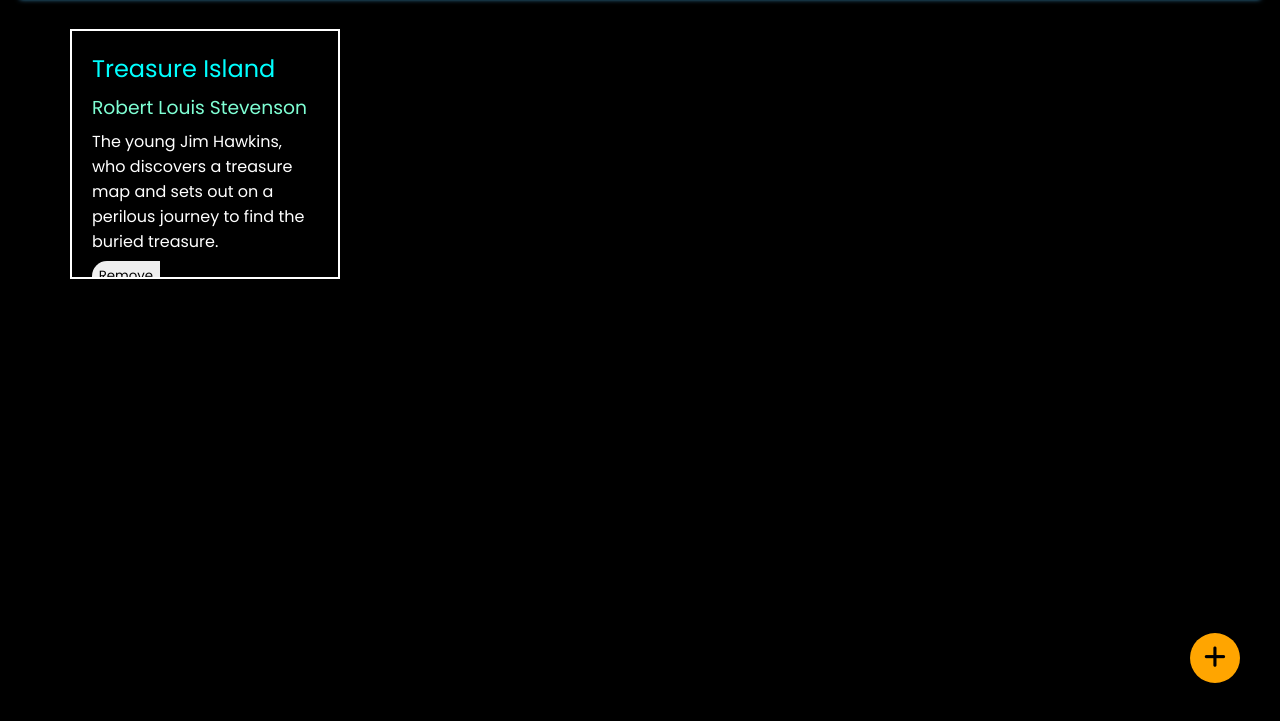
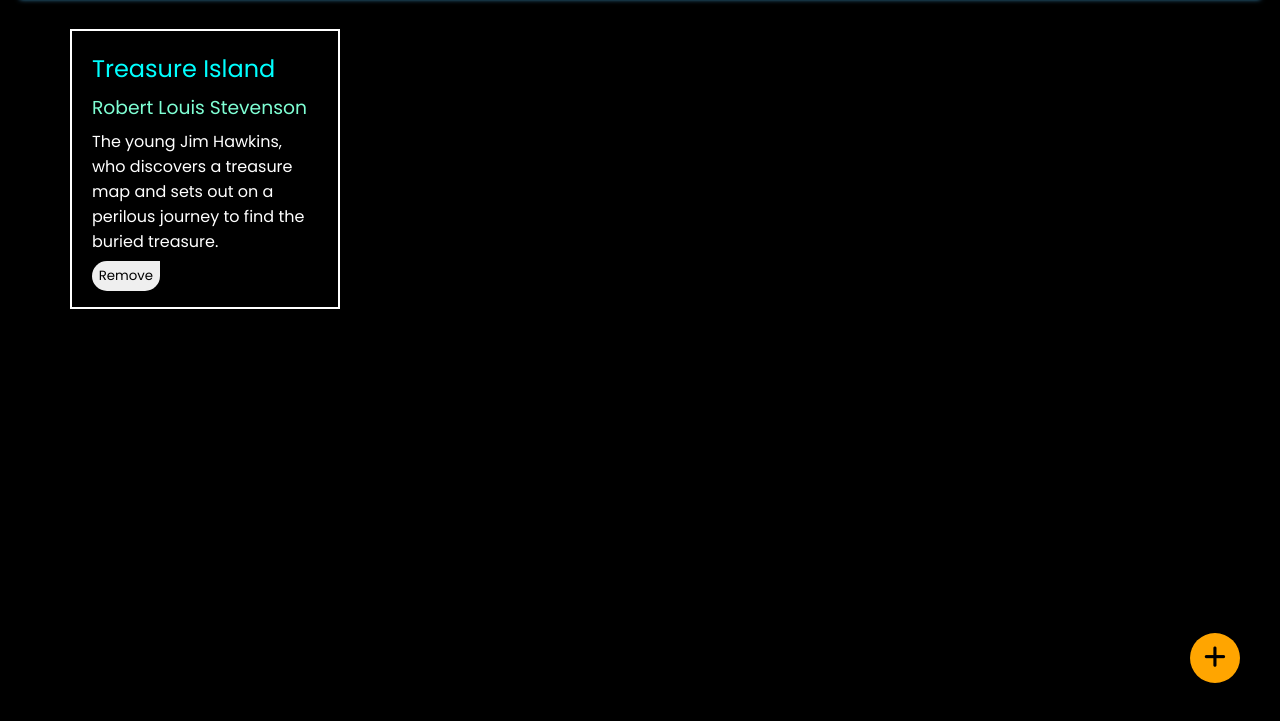
Before and after one commit to Sherin-Jebamalar-M/Bookshelf-Using-JS, a plain HTML site: page index.html in a window 1280 px wide. Shown: the part 77-798 px from the top of the page. Drawn offline with Linux system fonts and the light colour scheme.

Commit message:
Update style.css

```diff
--- a/style.css
+++ b/style.css
@@ -46,8 +46,8 @@ img{
     padding: 20px;
     gap: 7px;
     margin-left: 20px;
-    min-height: 250px;
-    max-height: 250px;
+    min-height: 280px;
+    max-height: 280px;
     overflow: hidden;
 
 }
```
